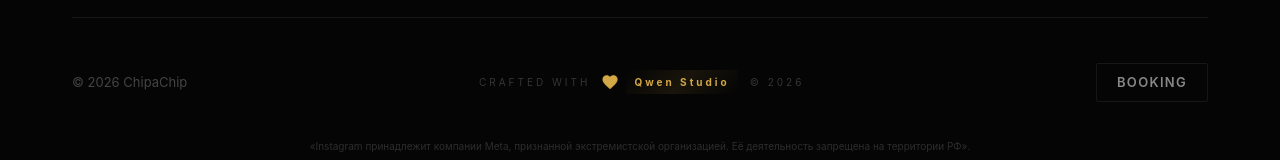
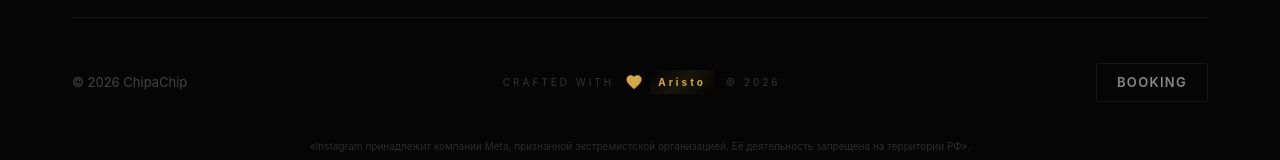
Before and after one commit to drknvpn/ChipaChipWeb, a React (Vite) app: page / in a window 1280 px wide. Shown: the part 4960-5120 px from the top of the page. Built offline with nearby package versions, Linux system fonts and the light colour scheme.

Commit message:
Update Footer.tsx

```diff
--- a/src/components/Footer.tsx
+++ b/src/components/Footer.tsx
@@ -23,8 +23,8 @@ export default function Footer() {
     <svg className="signature-icon" viewBox="0 0 24 24" fill="currentColor">
       <path d="M12 21.35l-1.45-1.32C5.4 15.36 2 12.28 2 8.5 2 5.42 4.42 3 7.5 3c1.74 0 3.41.81 4.5 2.09C13.09 3.81 14.76 3 16.5 3 19.58 3 22 5.42 22 8.5c0 3.78-3.4 6.86-8.55 11.54L12 21.35z"/>
     </svg>
-    <a href="https://qwen.ai" target="_blank" rel="noopener noreferrer" className="signature-link">
-      Qwen Studio
+    <a href="https://vk.com/Corona92" target="_blank" rel="noopener noreferrer" className="signature-link">
+      Aristo
     </a>
   </div>
   <span className="signature-year">© 2026</span>
```
